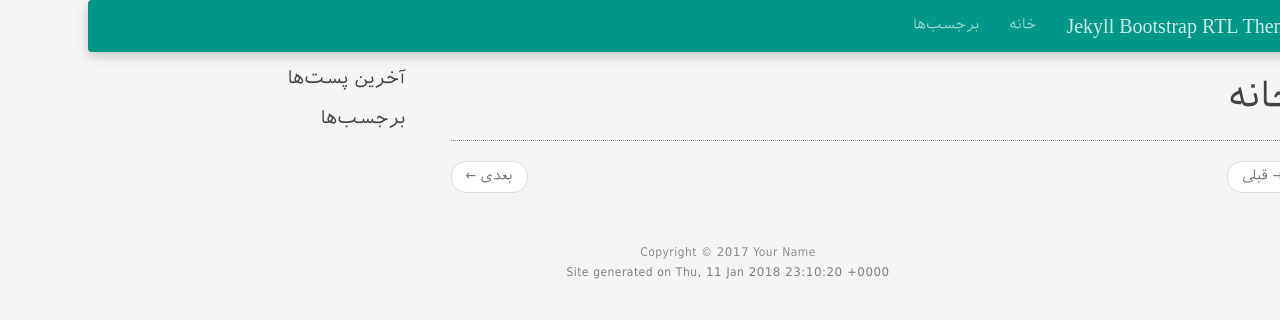
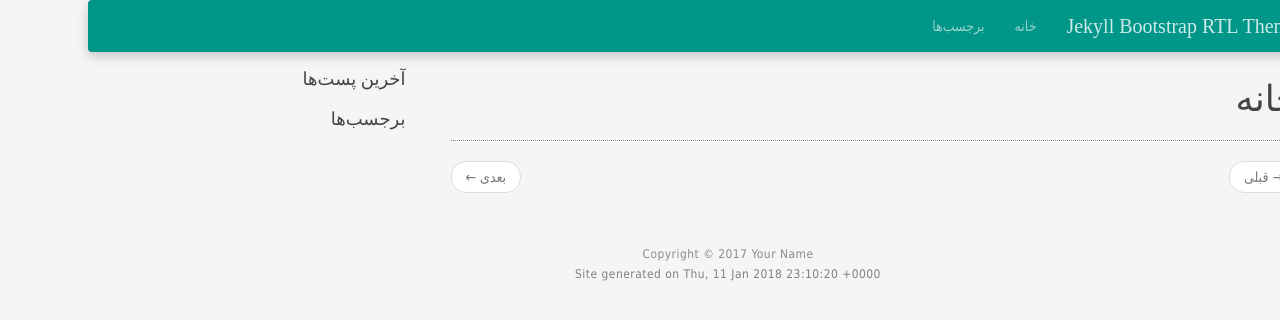
Before and after one commit to radmanesh/jekyll-theme-bootstrap-rtl, a Jekyll site: the page built from index.html, in a window 1280 px wide. Shown: the top 320 px of the page. Built offline with Jekyll 4.4.1, drawn with Linux system fonts in a browser that asks for light colours; some web fonts are replaced; Markdown is read by kramdown in place of the engine named in the settings; the list of posts is cut into pages by our own code.

Commit message:
Improved styles Separated variables into a new file

```diff
--- a/_sass/_fonts.scss
+++ b/_sass/_fonts.scss
@@ -1,16 +1,16 @@
 /* Iranian Sans Web font as 'Iranian Sans' */
 @font-face {
   font-family: 'Iranian Sans';
-  src: url('/assets/fonts/iransans.eot'); /* for IE */
-  src: local('Iranian Sans'), url('/assets/fonts/iransans.woff') format('woff'), url('/assets/fonts/iransans.ttf')
-  format('truetype'), url('/assets/fonts/iransans.svgz') format('svg'), url('/assets/fonts/iransans.svg') format('svg');
+  //src: url( $assets-dir + '/fonts/iransans.eot'); /* for IE */
+  src: url( $assets-dir + '/fonts/iransans.ttf') format('truetype');
+  //src: local('Iranian Sans'), url('/assets/fonts/iransans.woff') format('woff'), url('/assets/fonts/iransans.svgz') format('svg'), url('/assets/fonts/iransans.svg') format('svg');
   font-weight: normal;
   font-style: normal;
 }
 
 @font-face {
   font-family: 'Iranian Sans';
-  src: local('Iranian Sans'), url('/assets/fonts/iransansb.ttf') format('truetype');
+  src: local('Iranian Sans'), url($assets-dir + '/fonts/iransansb.ttf') format('truetype');
   font-weight: bold;
   font-style: normal;
 }
@@ -18,7 +18,9 @@
 
 @font-face {
   font-family: 'Titr';
-  src: local('Titr'), url('/assets/fonts/BTitrBold.ttf') format('truetype');
+  src: local('Titr'), url($assets-dir + '/fonts/BTitrBold.ttf') format('truetype');
   font-weight: bold;
   font-style: normal;
 }
+
+@import "font-awesome.min.css";
--- /dev/null
+++ b/_sass/_variables.scss
@@ -0,0 +1,35 @@
+// Store asset directory to be used in imports
+$assets-dir:     '{{ "assets" | absolute_url }}';
+
+// Bootstrap variables override
+//////////////////////////////////////////////////////////////////////
+
+$headings-font-family: 'Titr';
+$headings-font-weight: bold;
+$font-family-sans-serif:  'Iranian Sans',"Helvetica Neue", Helvetica, Arial, sans-serif !default;
+$font-family-serif:       Georgia, "Times New Roman", Times, serif !default;
+//** Default monospace fonts for `<code>`, `<kbd>`, and `<pre>`.
+$font-family-monospace:   Menlo, Monaco, Consolas, "Courier New", monospace !default;
+$font-family-base:        $font-family-sans-serif !default;
+
+$dir: 'rtl';
+
+
+// Theme settings
+//////////////////////////////////////////////////////////////////////
+
+$color-main: #009688;
+$color-main-darker: #004a43;
+$color-main-dark: #00635a;
+$color-main-light: #007d71;
+$color-white: #fff;
+$color-white-trans: rgba(255, 255, 255, 0.8);
+$color-white-transer: rgba(255, 255, 255, 0.6);
+$color-white-mild: #f5f5f5;
+$color-grey: #666;
+$color-grey-light: #8a8a8a;
+$color-grey-dark: #444;
+$color-shadow: rgba(0, 0, 0, 0.14);
+$color-shadow2: rgba(0, 0, 0, 0.4);
+$color-shadow3: rgba(0, 0, 0, 0.3);
+$color-alt: #a332d6;
--- a/_sass/jekyll-theme-bootstrap-rtl.scss
+++ b/_sass/jekyll-theme-bootstrap-rtl.scss
@@ -1,32 +1,12 @@
 @charset "utf-8";
 
-$dir: 'rtl';
+@import "variables";
+@import "fonts";
 @import "bootstrap/stylesheets/bootstrap";
-@import "fonts";
 
-
-/*==========================================================================
-+   Variables
-==========================================================================*/
 
 // Theme settings
 //////////////////////////////////////////////////////////////////////
-
-$color-main: #009688;
-$color-main-darker: #004a43;
-$color-main-dark: #00635a;
-$color-main-light: #007d71;
-$color-white: #fff;
-$color-white-trans: rgba(255, 255, 255, 0.8);
-$color-white-transer: rgba(255, 255, 255, 0.6);
-$color-white-mild: #f5f5f5;
-$color-grey: #666;
-$color-grey-light: #8a8a8a;
-$color-grey-dark: #444;
-$color-shadow: rgba(0, 0, 0, 0.14);
-$color-shadow2: rgba(0, 0, 0, 0.4);
-$color-shadow3: rgba(0, 0, 0, 0.3);
-$color-alt: #a332d6;
 
 // Theme
 body {
```
